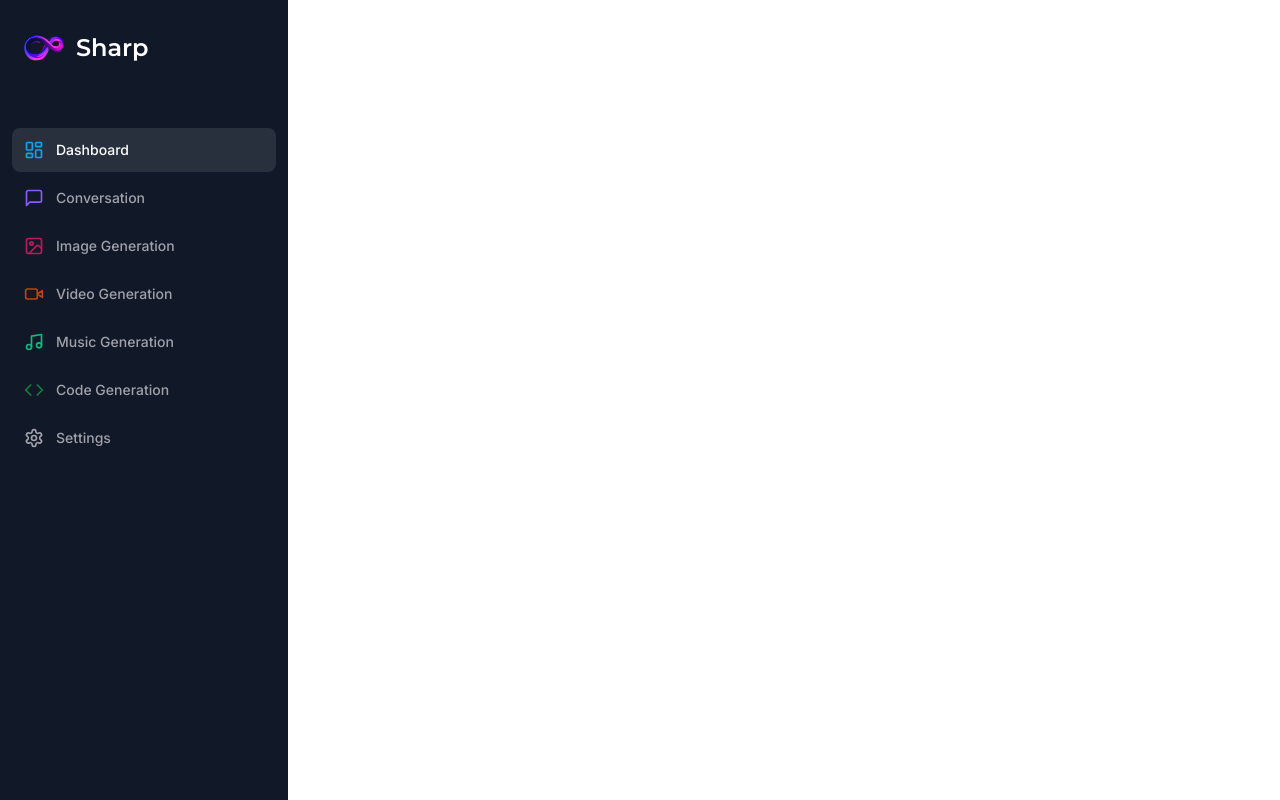
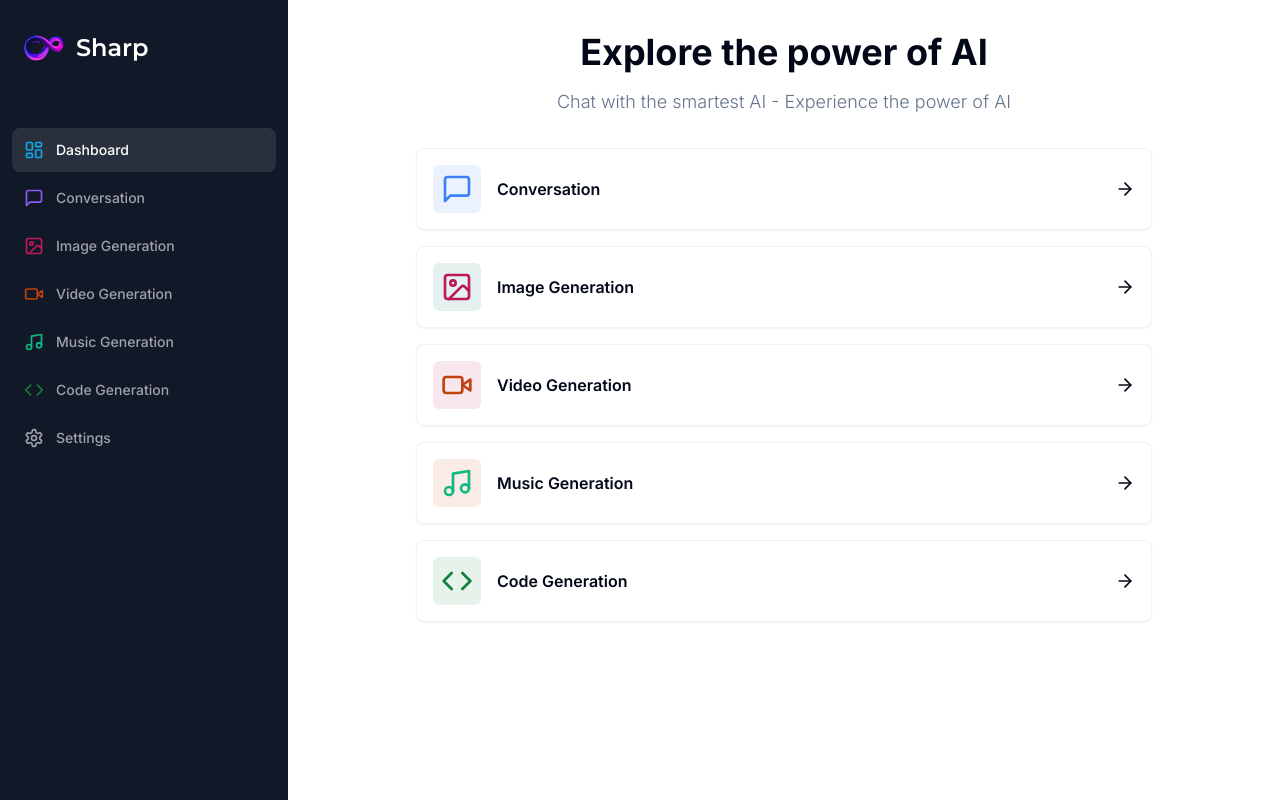
Before and after one commit to rohit777agrawal/Sharp, a Next.js app: page /dashboard in a window 1280 px wide. Built offline with nearby package versions, Linux system fonts and the light colour scheme.

Commit message:
Dashboard Created

```diff
--- a/app/(dashboard)/(routes)/dashboard/page.tsx
+++ b/app/(dashboard)/(routes)/dashboard/page.tsx
@@ -1,7 +1,79 @@
+"use client";
+import { ArrowRight } from "lucide-react";
+import { Card } from "@/components/ui/card";
+
+import { cn } from "@/lib/utils";
+import { Code, ImageIcon,MessageSquare, Music,VideoIcon } from "lucide-react";
+import { useRouter } from "next/navigation";
+
+//import { tools } from "@/constants";
+
+
+const tools = [
+  {
+    label: 'Conversation',
+    icon: MessageSquare,
+    color: "text-blue-500",
+    bgColor: "bg-blue-500/10",
+    href: "/conversation"
+  },
+  {
+    label: 'Image Generation',
+    icon: ImageIcon,
+    color: "text-pink-700",
+    bgColor: "bg-emerald-700/10",
+    href: '/image'
+  },
+  {
+    label: 'Video Generation',
+    icon: VideoIcon,
+    color: "text-orange-700",
+    bgColor: "bg-pink-700/10",
+    href: '/video'
+  },
+  {
+    label: 'Music Generation',
+    icon: Music,
+    color: "text-emerald-500",
+    bgColor: "bg-orange-700/10",
+    href: '/music'
+  },
+  {
+    label: 'Code Generation',
+    icon: Code,
+    color: "text-green-700",
+    bgColor: "bg-green-700/10",
+    href: '/code'
+  }
+];
+
 const DashboardPage = () => {
+  const router = useRouter();
   return (
     <div>
-
+      <div className="mb-8 space-y-4">
+        <h2 className="text-2xl md:text-4xl font-bold text-center">
+          Explore the power of AI
+        </h2>
+        <p className="text-muted-foreground font-light text-sm md:text-lg text-center">
+          Chat with the smartest AI - Experience the power of AI
+        </p>
+      </div>
+      <div className="px-4 md:px-20 lg:px-32 space-y-4">
+        {tools.map((tool) => (
+          <Card onClick={() => router.push(tool.href)} key={tool.href} className="p-4 border-black/5 flex items-center justify-between hover:shadow-md transition cursor-pointer">
+            <div className="flex items-center gap-x-4">
+              <div className={cn("p-2 w-fit rounded-md", tool.bgColor)}>
+                <tool.icon className={cn("w-8 h-8", tool.color)} />
+              </div>
+              <div className="font-semibold">
+                {tool.label}
+              </div>
+            </div>
+            <ArrowRight className="w-5 h-5" />
+          </Card>
+        ))}
+      </div>
     </div>
   )
 }
--- a/components/sidebar.tsx
+++ b/components/sidebar.tsx
@@ -52,7 +52,7 @@
         icon: Settings,
         href: '/settings',
       },
-    ];
+];
 
 const Sidebar =() =>{
     const pathname = usePathname();
--- /dev/null
+++ b/components/ui/card.tsx
@@ -0,0 +1,79 @@
+import * as React from "react"
+
+import { cn } from "@/lib/utils"
+
+const Card = React.forwardRef<
+  HTMLDivElement,
+  React.HTMLAttributes<HTMLDivElement>
+>(({ className, ...props }, ref) => (
+  <div
+    ref={ref}
+    className={cn(
+      "rounded-lg border bg-card text-card-foreground shadow-sm",
+      className
+    )}
+    {...props}
+  />
+))
+Card.displayName = "Card"
+
+const CardHeader = React.forwardRef<
+  HTMLDivElement,
+  React.HTMLAttributes<HTMLDivElement>
+>(({ className, ...props }, ref) => (
+  <div
+    ref={ref}
+    className={cn("flex flex-col space-y-1.5 p-6", className)}
+    {...props}
+  />
+))
+CardHeader.displayName = "CardHeader"
+
+const CardTitle = React.forwardRef<
+  HTMLParagraphElement,
+  React.HTMLAttributes<HTMLHeadingElement>
+>(({ className, ...props }, ref) => (
+  <h3
+    ref={ref}
+    className={cn(
+      "text-2xl font-semibold leading-none tracking-tight",
+      className
+    )}
+    {...props}
+  />
+))
+CardTitle.displayName = "CardTitle"
+
+const CardDescription = React.forwardRef<
+  HTMLParagraphElement,
+  React.HTMLAttributes<HTMLParagraphElement>
+>(({ className, ...props }, ref) => (
+  <p
+    ref={ref}
+    className={cn("text-sm text-muted-foreground", className)}
+    {...props}
+  />
+))
+CardDescription.displayName = "CardDescription"
+
+const CardContent = React.forwardRef<
+  HTMLDivElement,
+  React.HTMLAttributes<HTMLDivElement>
+>(({ className, ...props }, ref) => (
+  <div ref={ref} className={cn("p-6 pt-0", className)} {...props} />
+))
+CardContent.displayName = "CardContent"
+
+const CardFooter = React.forwardRef<
+  HTMLDivElement,
+  React.HTMLAttributes<HTMLDivElement>
+>(({ className, ...props }, ref) => (
+  <div
+    ref={ref}
+    className={cn("flex items-center p-6 pt-0", className)}
+    {...props}
+  />
+))
+CardFooter.displayName = "CardFooter"
+
+export { Card, CardHeader, CardFooter, CardTitle, CardDescription, CardContent }
```
